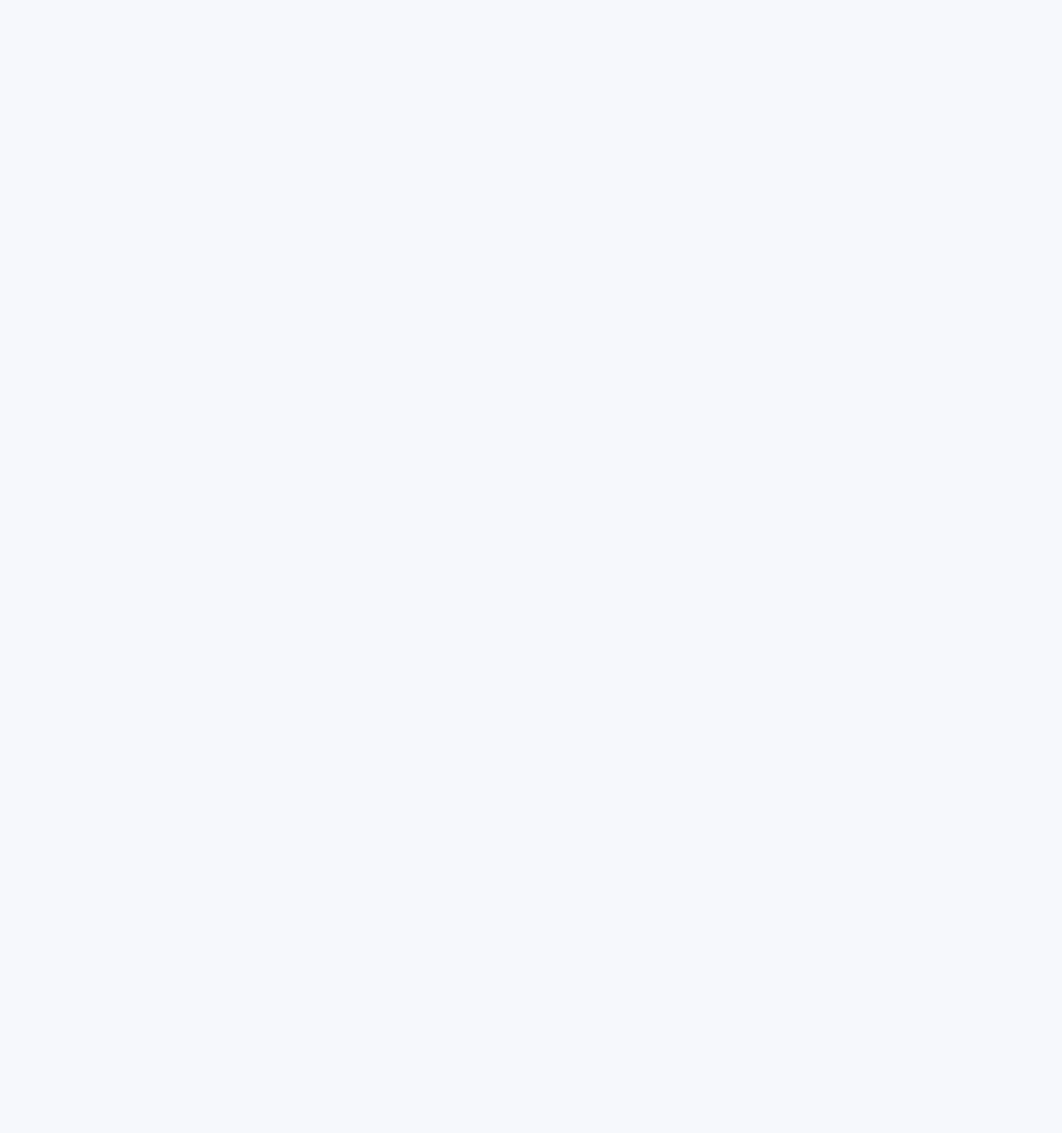
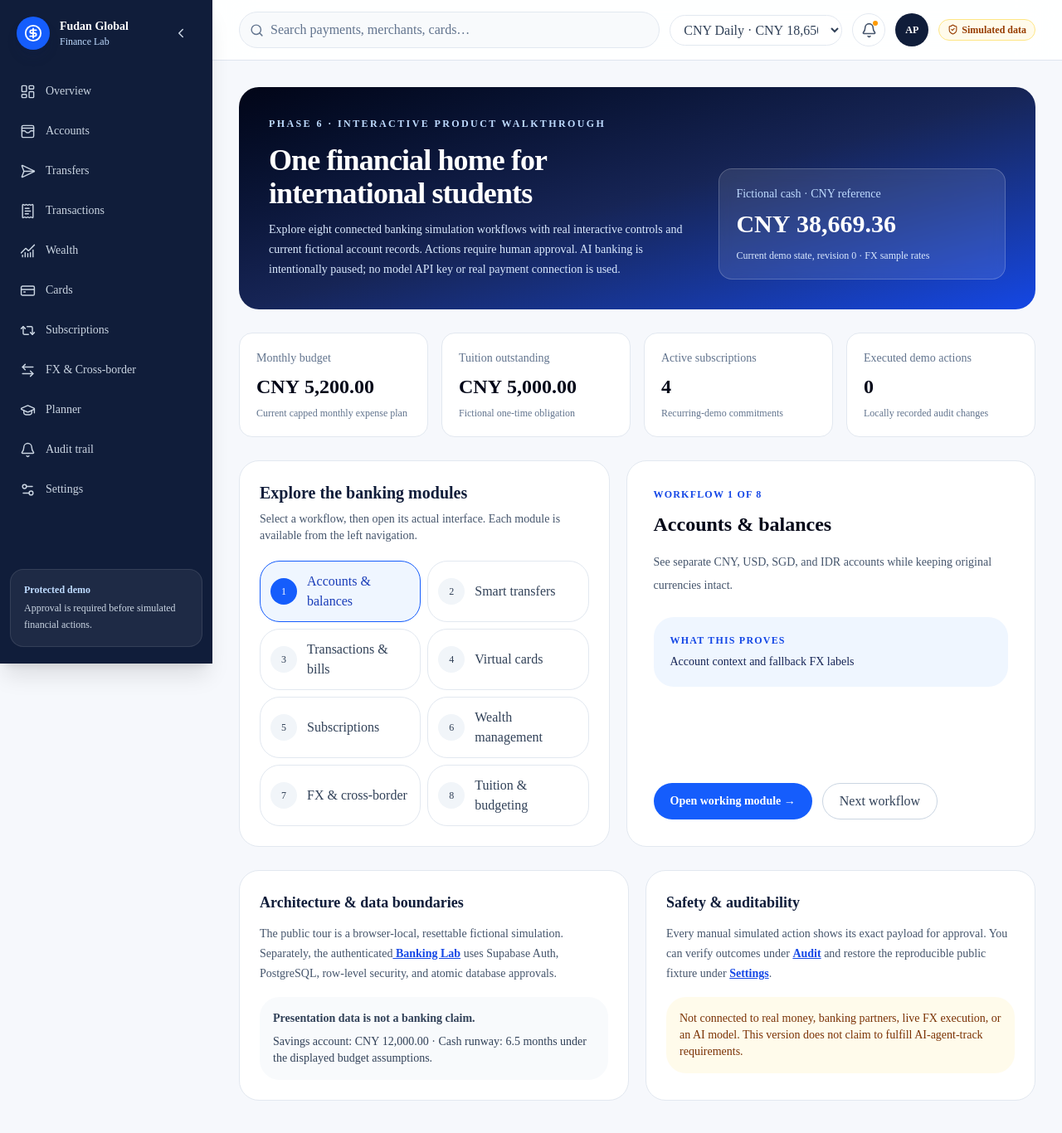
Before and after one commit to jamienatorX/fudan-global-finance-ai, a Next.js app: page /showcase in a window 1280 px wide. Before the commit this address had no page. Shown: the top 1366 px of the page at 83% size. Before the commit the page ends 800 px from the top, so only its background shows below. Built offline with nearby package versions, Linux system fonts and the light colour scheme.

Commit message:
feat: add non-AI Phase 6 live walkthrough and product evidence

```diff
--- /dev/null
+++ b/app/(product)/showcase/page.tsx
@@ -0,0 +1,2 @@
+import { BankingShowcase } from '../../../src/features/presentation/banking-showcase';
+export default function ShowcasePage(){ return <BankingShowcase/>; }
--- /dev/null
+++ b/src/features/presentation/banking-showcase.tsx
@@ -0,0 +1,101 @@
+'use client';
+import Link from 'next/link';
+import { useMemo, useState } from 'react';
+import { useDemo } from '../../demo/demo-context';
+import { formatMoney, money } from '../../domain/money';
+import { projectedRunway } from '../demo/planning-helpers';
+
+const JOURNEY = [
+  { title: 'Accounts & balances', href: '/accounts', description: 'See separate CNY, USD, SGD, and IDR accounts while keeping original currencies intact.', proof: 'Account context and fallback FX labels' },
+  { title: 'Smart transfers', href: '/transfers', description: 'Review and approve fictional internal or recipient transfers with itemized simulated receipts.', proof: 'Explicit approval, duplicate protection, two-sided transfers' },
+  { title: 'Transactions & bills', href: '/transactions', description: 'Search merchant histories, review spending categories, and validate CSV files without importing them.', proof: 'Income/consumption distinction and no-write CSV preview' },
+  { title: 'Virtual cards', href: '/cards', description: 'Freeze or unfreeze a fictional virtual card, and review monthly spending-limit changes.', proof: 'Masked card numbers and human approval' },
+  { title: 'Subscriptions', href: '/subscriptions', description: 'Inspect recurring charges and choose which fictional subscription to cancel.', proof: 'One-time cancellation and preserved historic charges' },
+  { title: 'Wealth management', href: '/wealth', description: 'Compare fictional risk-rated investment products and approve a simulation-only buy or redemption.', proof: 'Risk screening and investment excluded from spending' },
+  { title: 'FX & cross-border', href: '/fx', description: 'Estimate illustrative FX conversions without offering live exchange or remittance execution.', proof: 'Source and reference date, explicit fallback' },
+  { title: 'Tuition & budgeting', href: '/planner', description: 'Plan the tuition obligation, adjust category limits, and compute a transparent cash runway.', proof: 'Separate one-time tuition and monthly budget assumptions' },
+] as const;
+
+export function BankingShowcase() {
+  const {snapshot, version}=useDemo();
+  const [index,setIndex]=useState(0);
+  const step=JOURNEY[index];
+  const runway=useMemo(()=>projectedRunway(snapshot),[snapshot]);
+  const changed= snapshot.auditEvents.filter(e=>e.eventType.startsWith('demo.'));
+  const savings=snapshot.accounts.find(a=>a.currency==='CNY'&&a.type==='savings');
+  const activeSubs=snapshot.subscriptions.filter(s=>s.status==='active');
+  const tuitionOutstanding=snapshot.tuitionObligations.filter(t=>t.status!=='paid')
+    .reduce((sum,t)=>sum+t.amount.amountMinor-t.paidAmount.amountMinor,0n);
+  return <div className="space-y-7 pb-16">
+    <header className="overflow-hidden rounded-3xl bg-gradient-to-br from-slate-950 via-blue-950 to-blue-700 p-6 text-white sm:p-9">
+      <p className="text-xs font-bold uppercase tracking-[0.2em] text-blue-200">Phase 6 · interactive product walkthrough</p>
+      <div className="mt-4 grid gap-6 lg:grid-cols-[1.5fr_1fr] lg:items-end">
+        <div><h1 className="max-w-3xl text-3xl font-bold tracking-tight sm:text-4xl">One financial home for international students</h1>
+        <p className="mt-3 max-w-2xl text-sm leading-6 text-blue-100">
+          Explore eight connected banking simulation workflows with real interactive controls and current fictional account records.
+          Actions require human approval. AI banking is intentionally paused; no model API key or real payment connection is used.
+        </p></div>
+        <div className="rounded-2xl border border-white/20 bg-white/10 p-5 backdrop-blur">
+          <p className="text-sm text-blue-200">Fictional cash · CNY reference</p>
+          <p className="mt-2 text-3xl font-bold tabular-nums">{formatMoney(runway.available)}</p>
+          <p className="mt-3 text-xs text-blue-100">Current demo state, revision {version} · FX sample rates</p>
+        </div>
+      </div>
+    </header>
+    <section aria-label="Live simulation proof" className="grid gap-4 sm:grid-cols-2 xl:grid-cols-4">
+      {[
+        ['Monthly budget',formatMoney(runway.monthly),'Current capped monthly expense plan'],
+        ['Tuition outstanding',formatMoney(money(tuitionOutstanding,'CNY')),'Fictional one-time obligation'],
+        ['Active subscriptions',String(activeSubs.length),'Recurring-demo commitments'],
+        ['Executed demo actions',String(changed.length),'Locally recorded audit changes'],
+      ].map(([title,value,detail])=><article key={title} className="rounded-2xl border border-slate-200 bg-white p-5">
+        <p className="text-sm text-slate-500">{title}</p><p className="mt-2 text-2xl font-bold tabular-nums text-slate-950">{value}</p>
+        <p className="mt-2 text-xs text-slate-500">{detail}</p>
+      </article>)}
+    </section>
+    <section aria-label="Guided product tour" className="grid gap-5 lg:grid-cols-[0.95fr_1.05fr]">
+      <div className="rounded-3xl border border-slate-200 bg-white p-5 sm:p-6">
+        <h2 className="text-xl font-bold">Explore the banking modules</h2>
+        <p className="mt-2 text-sm text-slate-600">Select a workflow, then open its actual interface. Each module is available from the left navigation.</p>
+        <div className="mt-5 grid gap-2 sm:grid-cols-2">
+          {JOURNEY.map((item,i)=><button type="button" key={item.href} onClick={()=>setIndex(i)}
+             aria-current={index===i?'step':undefined}
+             className={'flex items-center gap-3 rounded-xl border px-3 py-3 text-left text-sm font-semibold transition-colors '+(index===i?'border-blue-600 bg-blue-50 text-blue-800':'border-slate-200 text-slate-700 hover:bg-slate-50')}>
+            <span className={'grid size-8 shrink-0 place-items-center rounded-lg text-xs '+(index===i?'bg-blue-600 text-white':'bg-slate-100 text-slate-700')}>{i+1}</span>{item.title}
+          </button>)}
+        </div>
+      </div>
+      <div className="flex flex-col rounded-3xl border border-slate-200 bg-white p-6 sm:p-8">
+        <p className="text-xs font-bold uppercase tracking-widest text-blue-700">Workflow {index+1} of {JOURNEY.length}</p>
+        <h2 className="mt-3 text-2xl font-bold text-slate-950">{step.title}</h2>
+        <p className="mt-4 text-sm leading-7 text-slate-600">{step.description}</p>
+        <div className="mt-6 rounded-xl bg-blue-50 p-5">
+          <p className="text-xs font-bold uppercase tracking-widest text-blue-700">What this proves</p>
+          <p className="mt-2 text-sm font-medium text-blue-950">{step.proof}</p>
+        </div>
+        <div className="mt-auto flex flex-wrap items-center gap-3 pt-8">
+          <Link href={step.href} className="inline-flex min-h-11 items-center rounded-xl bg-blue-600 px-5 text-sm font-semibold text-white hover:bg-blue-700">Open working module →</Link>
+          <button type="button" onClick={()=>setIndex((index+1)%JOURNEY.length)} className="min-h-11 rounded-xl border border-slate-300 px-5 text-sm font-semibold text-slate-700 hover:bg-slate-50">Next workflow</button>
+        </div>
+      </div>
+    </section>
+    <section className="grid gap-5 lg:grid-cols-2">
+      <div className="rounded-3xl border border-slate-200 bg-white p-6">
+        <h2 className="text-lg font-bold">Architecture & data boundaries</h2>
+        <p className="mt-3 text-sm leading-6 text-slate-600">The public tour is a browser-local, resettable fictional simulation. Separately, the authenticated
+          <Link href="/banking" className="font-semibold text-blue-700 underline"> Banking Lab</Link> uses Supabase Auth, PostgreSQL, row-level security, and atomic database approvals.</p>
+        <div className="mt-4 rounded-xl bg-slate-50 p-4 text-sm text-slate-700">
+          <p className="font-semibold">Presentation data is not a banking claim.</p>
+          <p className="mt-2">Savings account: {savings?formatMoney(savings.balance):'Not available'} ·
+            Cash runway: {runway.months===null?'Not finite':runway.months.toFixed(1)+' months'} under the displayed budget assumptions.</p>
+        </div>
+      </div>
+      <div className="rounded-3xl border border-slate-200 bg-white p-6">
+        <h2 className="text-lg font-bold">Safety & auditability</h2>
+        <p className="mt-3 text-sm leading-6 text-slate-600">Every manual simulated action shows its exact payload for approval.
+          You can verify outcomes under <Link href="/audit" className="font-semibold text-blue-700 underline">Audit</Link> and restore the reproducible public fixture under <Link href="/settings" className="font-semibold text-blue-700 underline">Settings</Link>.</p>
+        <p className="mt-4 rounded-xl bg-amber-50 p-4 text-sm text-amber-900">Not connected to real money, banking partners, live FX execution, or an AI model. This version does not claim to fulfill AI-agent-track requirements.</p>
+      </div>
+    </section>
+  </div>;
+}
```
Also changed, not shown: 1 other file (tests, documents, lock files or other folders).
